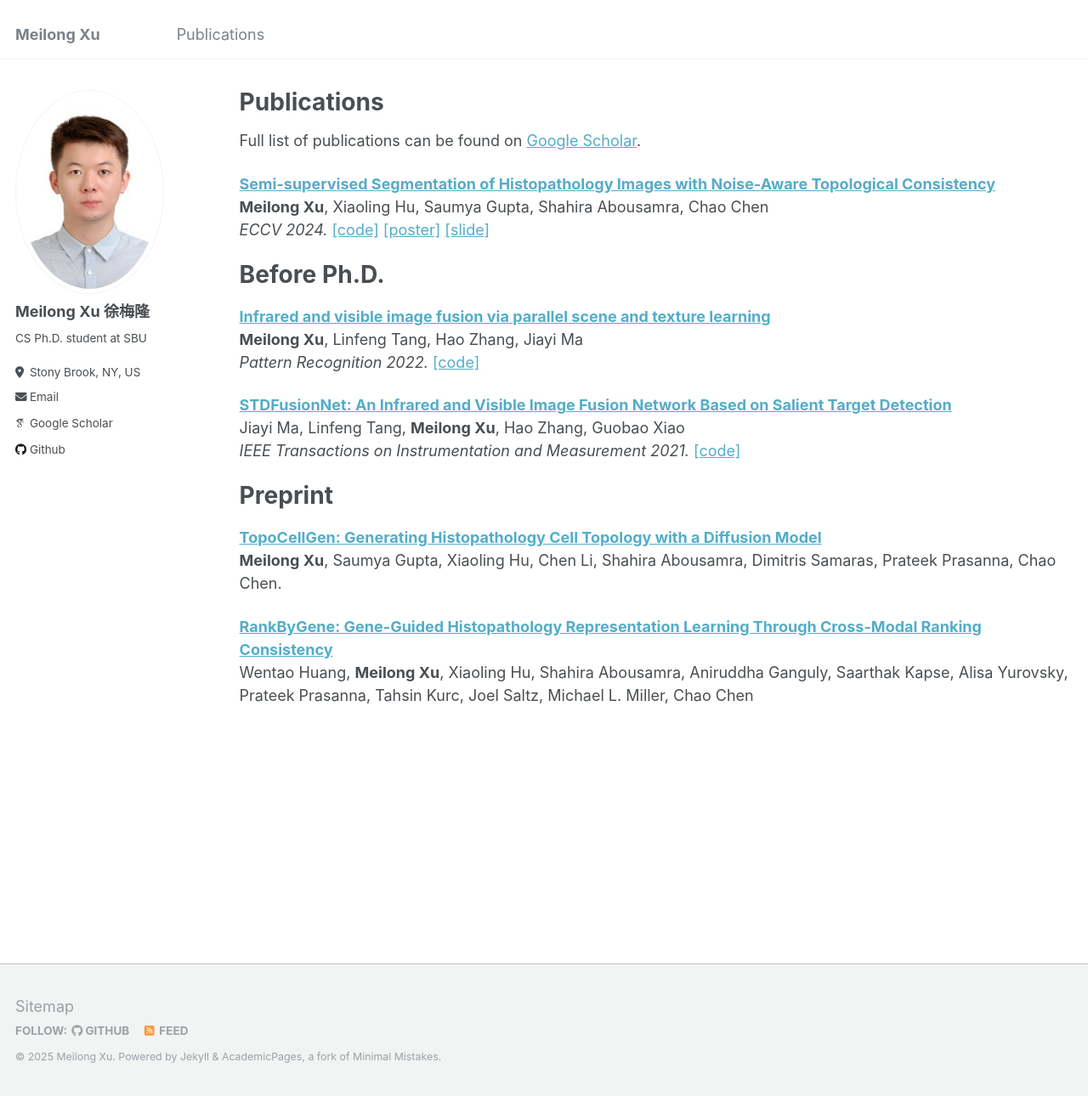
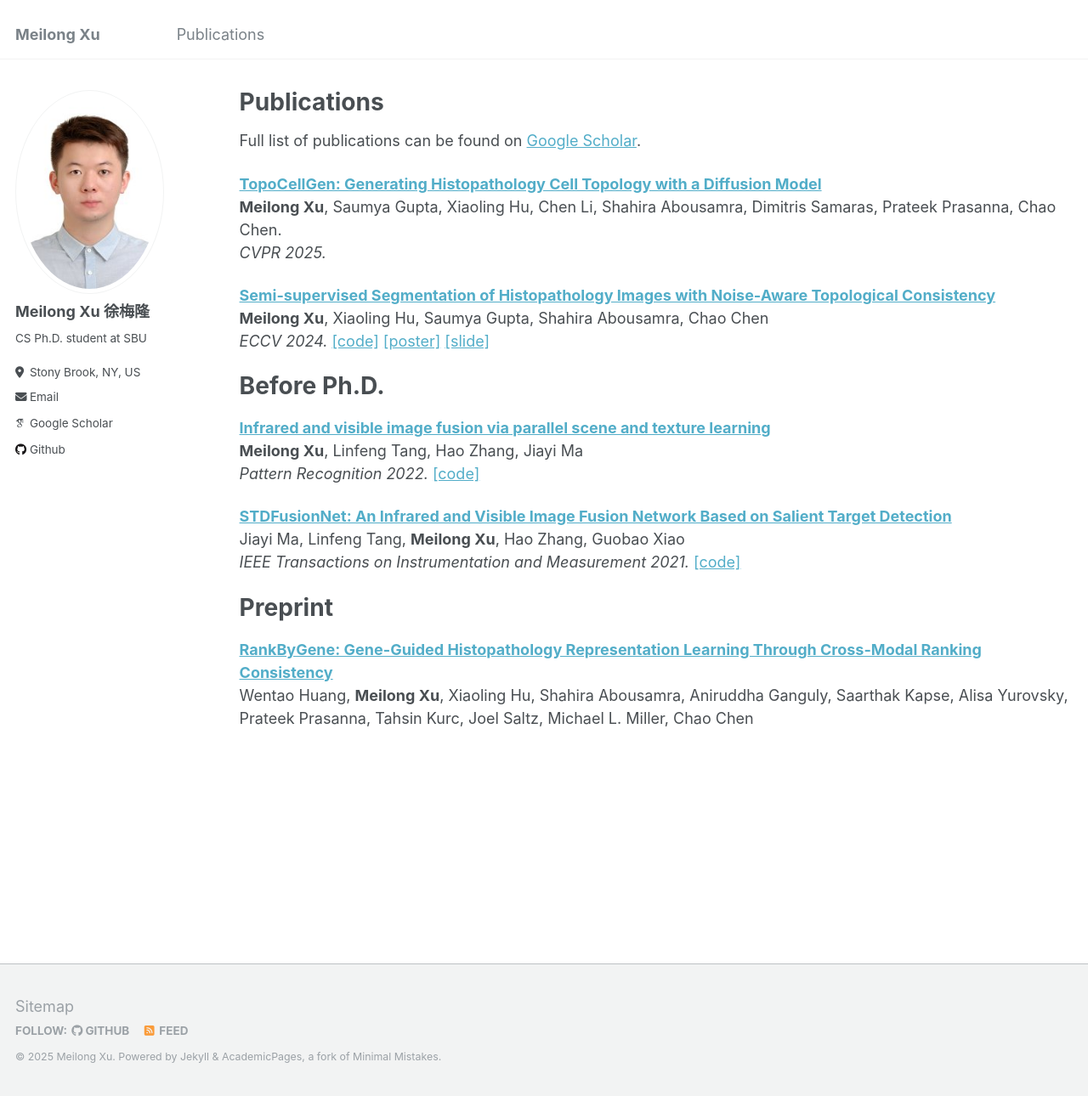
Before and after one commit to Melon-Xu/Melon-Xu.github.io, a Jekyll site: the page built from _pages/publications.md, in a window 1280 px wide and 1290 px high. Shown: the whole window at 85% size. Built offline with Jekyll 4.4.1, drawn with Linux system fonts in a browser that asks for light colours; some web fonts are replaced; some of the changed lines change nothing that is shown.

Commit message:
Update publications.md

```diff
--- a/_pages/publications.md
+++ b/_pages/publications.md
@@ -6,6 +6,10 @@ author_profile: true
 ---
 
 Full list of publications can be found on [Google Scholar](https://scholar.google.com/citations?user=nphc_xcAAAAJ&hl=en).
+
+<b>[TopoCellGen: Generating Histopathology Cell Topology with a Diffusion Model](https://arxiv.org/abs/2412.06011)</b> <br>
+<b>Meilong Xu</b>, Saumya Gupta, Xiaoling Hu, Chen Li, Shahira Abousamra, Dimitris Samaras, Prateek Prasanna, Chao Chen.<br>
+<i>CVPR 2025.</i>
 
 <b>[Semi-supervised Segmentation of Histopathology Images with Noise-Aware Topological Consistency](https://arxiv.org/abs/2311.16447)</b> <br>
 <b>Meilong Xu</b>, Xiaoling Hu, Saumya Gupta, Shahira Abousamra, Chao Chen<br>
@@ -26,8 +30,5 @@ Jiayi Ma, Linfeng Tang, <b>Meilong Xu</b>, Hao Zhang, Guobao Xiao<br>
 <span style="color:blue"></span> <a href="https://github.com/Linfeng-Tang/STDFusionNet/">[code]</a>
 
 # Preprint
-<b>[TopoCellGen: Generating Histopathology Cell Topology with a Diffusion Model](https://arxiv.org/abs/2412.06011)</b> <br>
-<b>Meilong Xu</b>, Saumya Gupta, Xiaoling Hu, Chen Li, Shahira Abousamra, Dimitris Samaras, Prateek Prasanna, Chao Chen.<br>
-
 <b>[RankByGene: Gene-Guided Histopathology Representation Learning Through Cross-Modal Ranking Consistency](https://arxiv.org/abs/2411.15076)</b> <br>
 Wentao Huang, <b>Meilong Xu</b>, Xiaoling Hu, Shahira Abousamra, Aniruddha Ganguly, Saarthak Kapse, Alisa Yurovsky, Prateek Prasanna, Tahsin Kurc, Joel Saltz, Michael L. Miller, Chao Chen<br>
```
